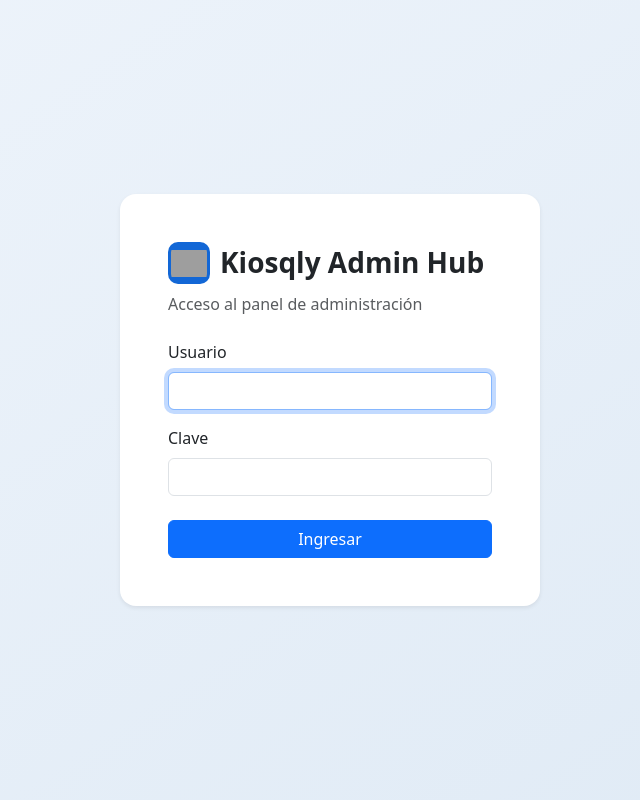
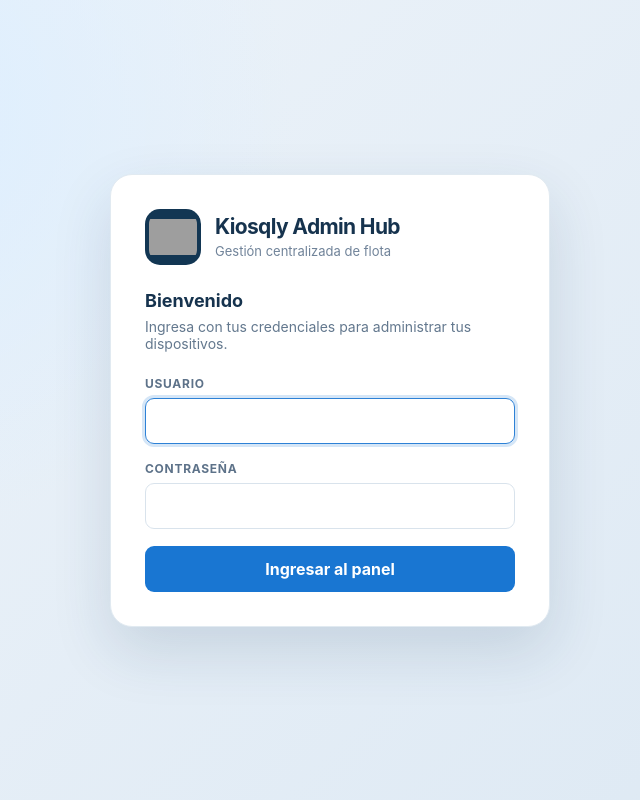
Before and after one commit to imaginationbox09/kiosqly-admin-server, a Flask app: template templates/login.html in a window 1280 px wide. Shown: the whole page, without its empty margins (310-950 px from the left). Run offline with Flask 3, Linux system fonts and the light colour scheme; the template is opened without the code that fills it, so the values that code supplies are empty; grey boxes are pictures that could not be loaded.

Commit message:
feat: refresh Admin Hub sign-in experience

```diff
--- a/templates/login.html
+++ b/templates/login.html
@@ -1,35 +1,3 @@
-<!DOCTYPE html>
-<html lang="es">
-<head>
-    <meta charset="UTF-8">
-    <meta name="viewport" content="width=device-width, initial-scale=1.0">
-    <title>Kiosqly Admin Hub</title>
-    <link href="https://cdn.jsdelivr.net/npm/bootstrap@5.3.0/dist/css/bootstrap.min.css" rel="stylesheet">
-    <style>
-        body { min-height: 100vh; display: grid; place-items: center; background: linear-gradient(145deg, #eef4fb, #dfeaf5); }
-        .login-card { width: min(100% - 2rem, 420px); border-radius: 16px; }
-    </style>
-</head>
-<body>
-    <main class="card shadow-sm border-0 login-card">
-        <div class="card-body p-4 p-md-5">
-            <div style="display:flex;align-items:center;gap:10px;margin-bottom:8px"><img src="https://kiosqly.com/wp-content/uploads/2026/07/Logo-2.png" alt="Kiosqly" style="width:42px;height:42px;object-fit:contain;border-radius:10px;background:#1267d6;padding:3px"><h1 class="h3 fw-bold mb-0">Kiosqly Admin Hub</h1></div>
-            <p class="text-muted mb-4">Acceso al panel de administración</p>
-            {% if error %}
-            <div class="alert alert-danger" role="alert">{{ error }}</div>
-            {% endif %}
-            <form method="post" autocomplete="on">
-                <div class="mb-3">
-                    <label class="form-label" for="username">Usuario</label>
-                    <input class="form-control" id="username" name="username" type="email" required autofocus autocomplete="username">
-                </div>
-                <div class="mb-4">
-                    <label class="form-label" for="password">Clave</label>
-                    <input class="form-control" id="password" name="password" type="password" required autocomplete="current-password">
-                </div>
-                <button class="btn btn-primary w-100" type="submit">Ingresar</button>
-            </form>
-        </div>
-    </main>
-</body>
-</html>
+<!doctype html><html lang="es"><head><meta charset="utf-8"><meta name="viewport" content="width=device-width,initial-scale=1"><title>Kiosqly Admin Hub</title><style>
+:root{font-family:Inter,ui-sans-serif,system-ui,-apple-system,"Segoe UI",sans-serif;color:#16334e}*{box-sizing:border-box}body{min-height:100vh;margin:0;display:grid;place-items:center;padding:20px;background:radial-gradient(circle at 15% 15%,#dceeff,transparent 32%),linear-gradient(135deg,#eef4fa,#dce8f3)}.login{width:min(100%,440px);padding:34px;background:#fff;border:1px solid #e1eaf1;border-radius:22px;box-shadow:0 24px 60px #173b5a24}.identity{display:flex;align-items:center;gap:14px;margin-bottom:25px}.logo{width:56px;height:56px;object-fit:contain;border-radius:15px;padding:4px;background:#123653}.identity h1{font-size:21px;letter-spacing:-.03em;margin:0}.identity p{margin:4px 0 0;color:#708399;font-size:13px}.heading{font-size:18px;margin:0 0 7px}.intro{margin:0 0 24px;color:#63788e;font-size:14px}.field{display:grid;gap:7px;margin-bottom:17px}.field label{font-size:12px;font-weight:750;text-transform:uppercase;letter-spacing:.06em;color:#5d7289}.field input{height:46px;border:1px solid #d9e3ec;border-radius:9px;padding:10px 12px;font:inherit}.field input:focus{outline:3px solid #2d81d633;border-color:#2d81d6}.submit{width:100%;height:46px;border:0;border-radius:9px;background:#1976d2;color:#fff;font:inherit;font-weight:750;cursor:pointer}.error{padding:11px 12px;margin-bottom:17px;border-radius:8px;background:#fff0ef;color:#a83228;font-size:14px}
+</style></head><body><main class="login"><div class="identity"><img class="logo" src="https://kiosqly.com/wp-content/uploads/2026/07/Logo-2.png" alt="Kiosqly"><div><h1>Kiosqly Admin Hub</h1><p>Gestión centralizada de flota</p></div></div><h2 class="heading">Bienvenido</h2><p class="intro">Ingresa con tus credenciales para administrar tus dispositivos.</p>{% if error %}<div class="error" role="alert">{{ error }}</div>{% endif %}<form method="post" autocomplete="on"><div class="field"><label for="username">Usuario</label><input id="username" name="username" type="email" required autofocus autocomplete="username"></div><div class="field"><label for="password">Contraseña</label><input id="password" name="password" type="password" required autocomplete="current-password"></div><button class="submit" type="submit">Ingresar al panel</button></form></main></body></html>
```
Also changed, not shown: api/templates/index.html (+13 -6 lines), api/templates/login.html (+3 -35 lines), templates/index.html (+13 -6 lines).
